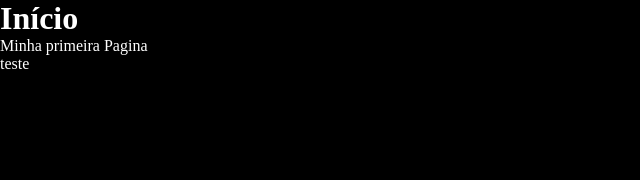
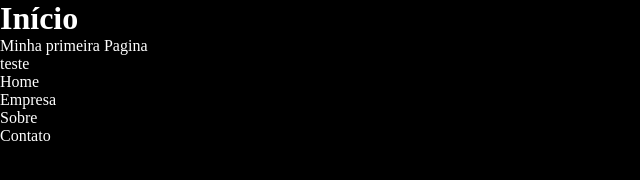
Before and after one commit to DevMichaelMS/curso_git, a plain HTML site: page index.html in a window 1280 px wide. Shown: the whole page, without its empty margins (0-640 px from the left). Drawn offline with Linux system fonts and the light colour scheme.

Commit message:
Criando a pagina Home, adicionando header e nav ao index.html

```diff
--- a/index.html
+++ b/index.html
@@ -8,9 +8,19 @@
     <title>Pagina Inicial</title>
 </head>
 <body>
+    <header>
     <h1>Início</h1>
     <p>Minha primeira Pagina</p>
     <p>teste</p>
+    </header>
+    <nav>
+        <ul>
+            <li>Home</li>
+            <li>Empresa</li>
+            <li>Sobre</li>
+            <li>Contato</li>
+        </ul>
+    </nav>
     <script src="assets/js/App.js"></script>
 </body>
 </html>
```
